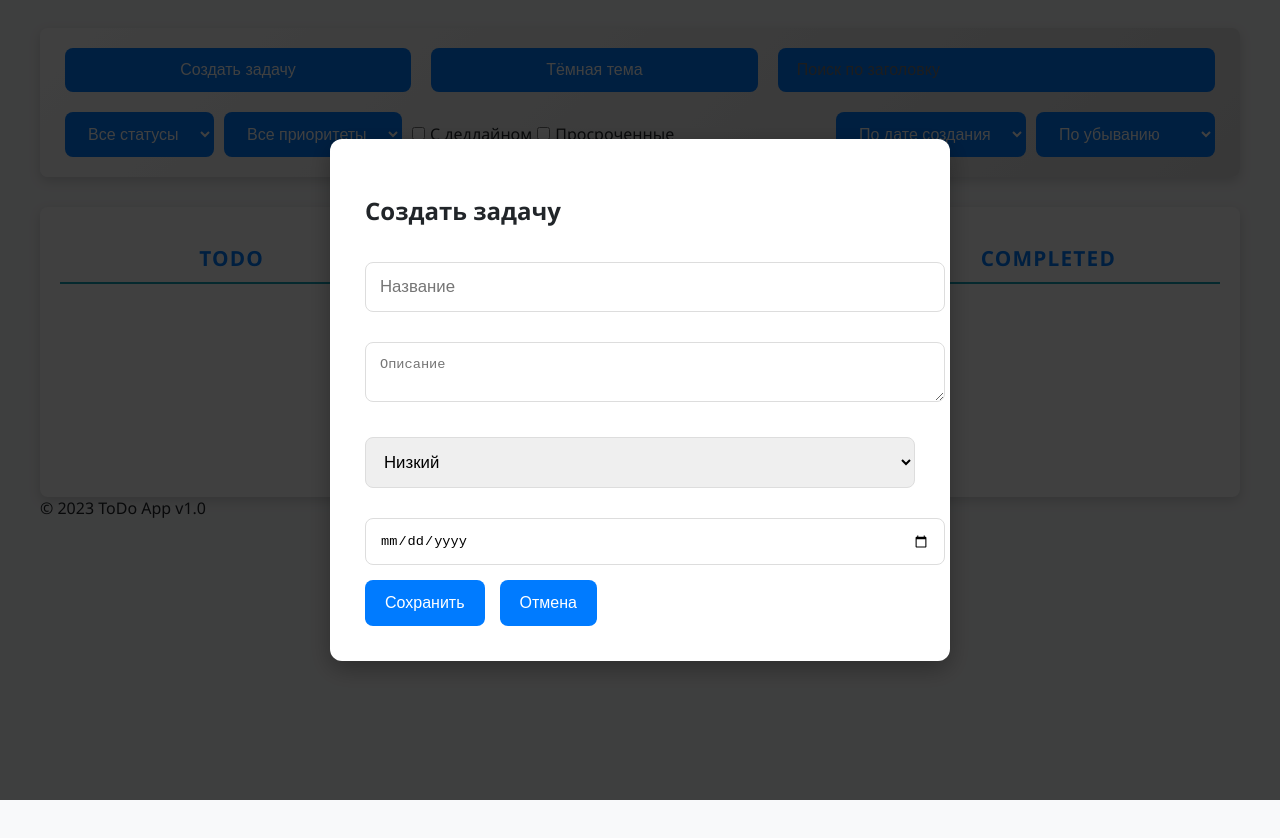
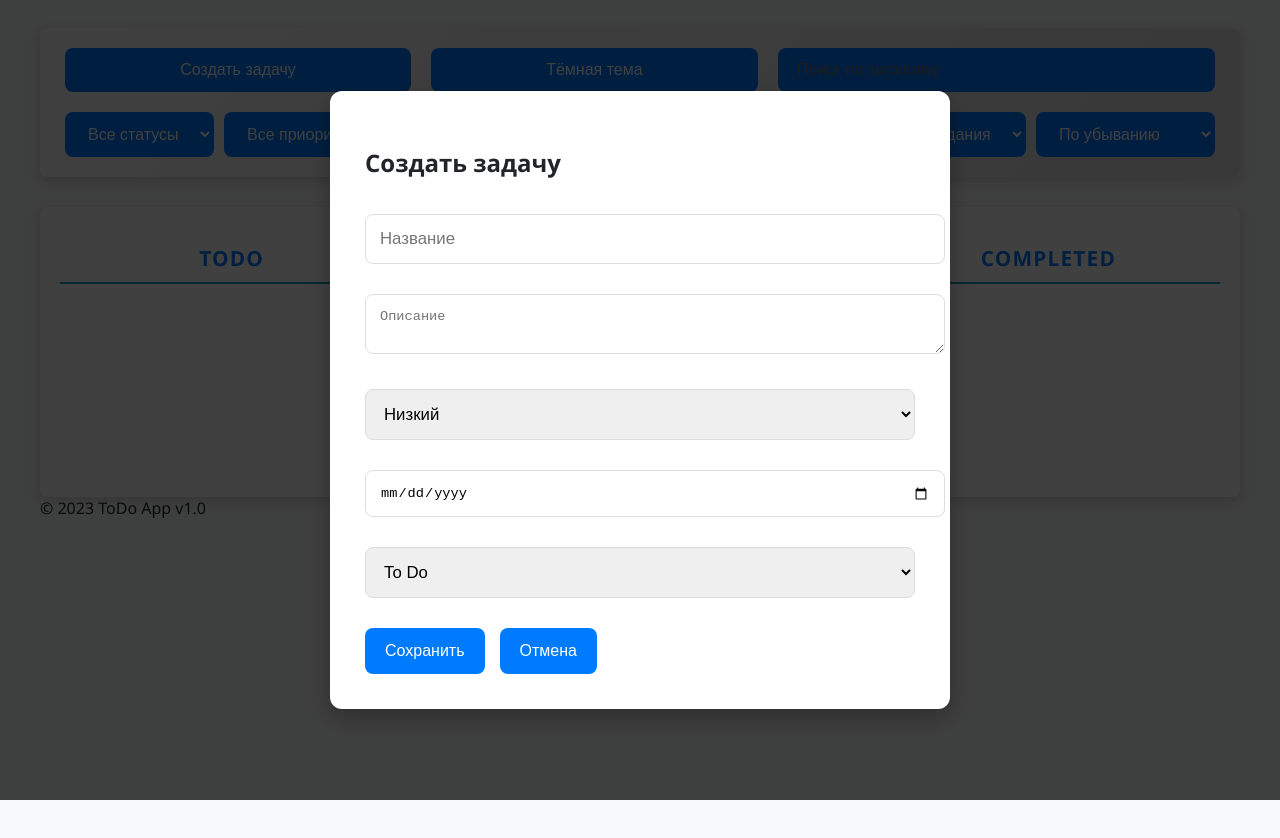
Before and after one commit to iskoemes/TodoList, a React (Vite) app: page / in a window 1280 px wide. Both pictures are taken after a click on the button "Создать задачу". Shown: the top 838 px of the page. Built offline with nearby package versions, Linux system fonts and the light colour scheme.

Commit message:
Пофиксил баг с созданием задачи

```diff
--- a/src/components/TaskForm.jsx
+++ b/src/components/TaskForm.jsx
@@ -1,16 +1,20 @@
 import React, { useState, useEffect } from 'react';
 
-function TaskForm({ task, onSave, onClose }) {
+
+function TaskForm({ task = {}, onSave, onClose }) {
   const [title, setTitle] = useState(task.title || '');
   const [description, setDescription] = useState(task.description || '');
   const [priority, setPriority] = useState(task.priority || 'low');
-  const [deadline, setDeadline] = useState(task.deadline ? task.deadline.slice(0,10) : ''); // yyyy-mm-dd
+  const [deadline, setDeadline] = useState(task.deadline ? task.deadline.slice(0, 10) : '');
+  const [status, setStatus] = useState(task.status || 'todo');
 
+  // Обновляем локальный стейт при изменении task
   useEffect(() => {
     setTitle(task.title || '');
     setDescription(task.description || '');
     setPriority(task.priority || 'low');
-    setDeadline(task.deadline ? task.deadline.slice(0,10) : '');
+    setDeadline(task.deadline ? task.deadline.slice(0, 10) : '');
+    setStatus(task.status || 'todo');
   }, [task]);
 
   const handleSubmit = (e) => {
@@ -20,28 +24,30 @@ function TaskForm({ task, onSave, onClose }) {
       title,
       description,
       priority,
-      deadline: deadline ? new Date(deadline).toISOString() : null
+      status,
+      deadline: deadline ? new Date(deadline).toISOString() : null,
+      createdAt: task.createdAt || new Date().toISOString(),
     });
   };
 
   return (
-    <div className='modal-overlay'>
-    <div className="modal">
-      <form onSubmit={handleSubmit} className="task-form">
-        <h2>{task.id ? "Редактировать" : "Создать"} задачу</h2>
+    <div className="modal-overlay" onClick={onClose}>
+      <div className="modal" onClick={(e) => e.stopPropagation()}>
+        <h2>{task.id ? 'Редактировать задачу' : 'Создать задачу'}</h2>
+        <form onSubmit={handleSubmit}>
           <input
             type="text"
             placeholder="Название"
             value={title}
-          onChange={e => setTitle(e.target.value)}
+            onChange={(e) => setTitle(e.target.value)}
             required
           />
           <textarea
             placeholder="Описание"
             value={description}
-          onChange={e => setDescription(e.target.value)}
+            onChange={(e) => setDescription(e.target.value)}
           />
-        <select value={priority} onChange={e => setPriority(e.target.value)}>
+          <select value={priority} onChange={(e) => setPriority(e.target.value)}>
             <option value="low">Низкий</option>
             <option value="medium">Средний</option>
             <option value="high">Высокий</option>
@@ -49,10 +55,17 @@ function TaskForm({ task, onSave, onClose }) {
           <input
             type="date"
             value={deadline}
-          onChange={e => setDeadline(e.target.value)}
+            onChange={(e) => setDeadline(e.target.value)}
           />
+          <select value={status} onChange={(e) => setStatus(e.target.value)}>
+            <option value="todo">To Do</option>
+            <option value="in-progress">In Progress</option>
+            <option value="completed">Completed</option>
+          </select>
+          <div style={{ marginTop: '15px' }}>
             <button type="submit">Сохранить</button>
             <button type="button" onClick={onClose}>Отмена</button>
+          </div>
         </form>
       </div>
     </div>
--- a/src/styles/global.css
+++ b/src/styles/global.css
@@ -100,7 +100,7 @@ body.dark header button:hover, body.dark header input:focus, body.dark header se
 }
 
 .column:hover {
-  transform: translateY(-8px); /* Сильнее подъем для динамики */
+  /* transform: translateY(-8px); Сильнее подъем для динамики */
   box-shadow: 0 8px 20px var(--shadow-light);
 }
 
```
Lines whose indentation alone changed are shown as unchanged.
